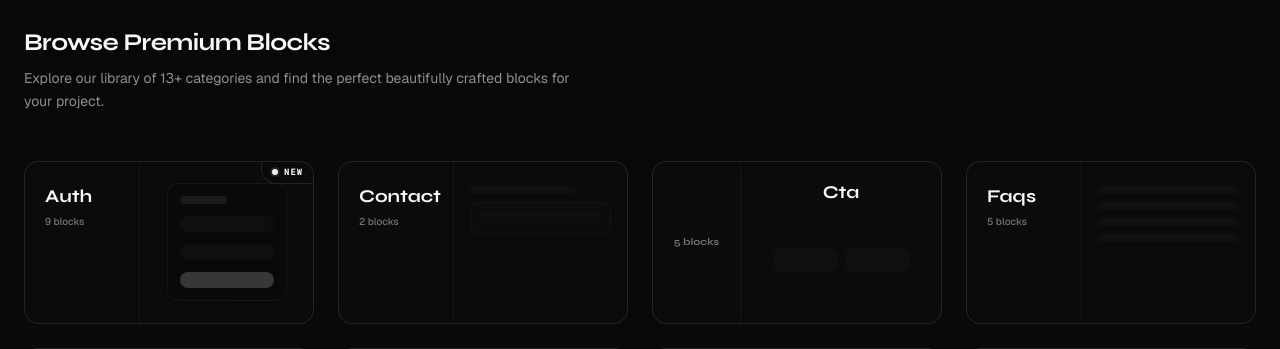
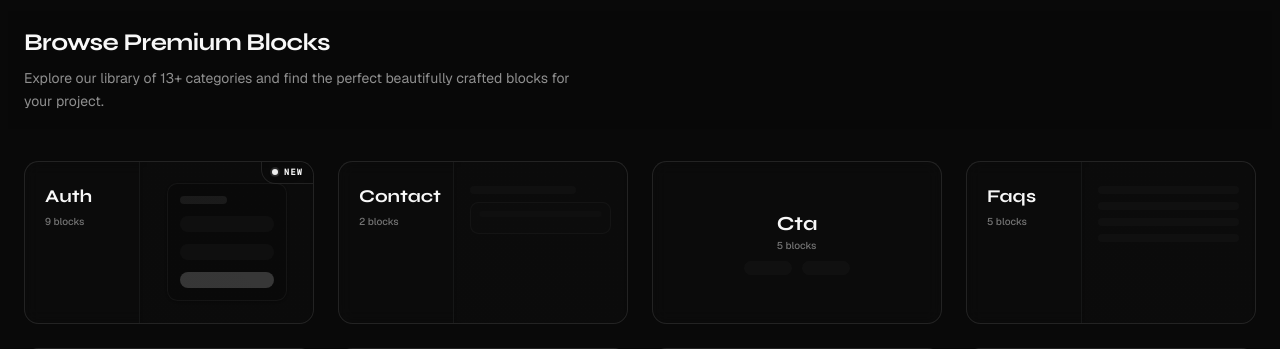
Before and after one commit to arkcabin/freddy-ui, a Next.js app: page / in a window 1280 px wide. Shown: the part 1721-2070 px from the top of the page. Built offline with nearby package versions, Linux system fonts and the light colour scheme.

Commit message:
Refactor: Update CTA and Header category card layouts, refine CTA skeleton design, and add IDs to block preview panels.

```diff
--- a/components/block/block-preview.tsx
+++ b/components/block/block-preview.tsx
@@ -31,8 +31,9 @@ export function BlockPreview({ previewMode, children }: BlockPreviewProps) {
           "bg-[size:24px_24px]"
         )}
       />
-      <PanelGroup direction="horizontal">
+      <PanelGroup direction="horizontal" id="block-preview-group">
         <Panel
+          id="main-panel"
           className="h-[var(--block-height)] lg:border-r lg:border-dashed"
           defaultSize={DEFAULTSIZE}
           minSize={30}
@@ -47,6 +48,7 @@ export function BlockPreview({ previewMode, children }: BlockPreviewProps) {
               <div className="absolute inset-0 m-auto h-20 w-1 rounded-full bg-foreground/20 transition-[height,background] hover:h-24 hover:bg-foreground/30" />
             </PanelResizeHandle>
             <Panel
+              id="resize-panel"
               className="-mr-[0.5px] ml-px"
               defaultSize={100 - DEFAULTSIZE}
               order={2}
--- a/components/category-card.tsx
+++ b/components/category-card.tsx
@@ -108,14 +108,17 @@ export function CategoryCard({ id, name, blocksCount, isNew, index }: Category &
 
         {layout === "cta" && (
           <>
-            <div className="flex w-[40%] items-center justify-center border-r border-border/50 p-4 font-heading text-[10px] font-medium text-muted-foreground/80">
-               {blocksCount} blocks
-            </div>
+
             <div className="flex flex-1 flex-col items-center justify-center gap-2 p-4">
-               <p className="font-heading text-lg font-bold text-foreground group-hover:text-primary transition-colors">
+              <div>
+                <p className="font-heading text-xl font-bold text-foreground transition-colors group-hover:text-primary">
                   {name}
                 </p>
-              <CategorySkeleton id={id} />
+                <p className="text-[10px] font-medium text-muted-foreground/80">
+                  {blocksCount} blocks
+                </p>
+              </div>
+              <CategorySkeleton id={id} className="h-auto w-auto" />
             </div>
           </>
         )}
--- a/components/category-skeleton.tsx
+++ b/components/category-skeleton.tsx
@@ -51,11 +51,9 @@ export function CategorySkeleton({ id, className }: CategorySkeletonProps) {
         );
       case "cta":
         return (
-          <div className="flex h-full w-full items-center justify-center p-4">
-            <div className="flex gap-2">
-              <div className="h-6 w-16 rounded-md bg-muted/40" />
-              <div className="h-6 w-16 rounded-md bg-muted/40" />
-            </div>
+          <div className="flex gap-2.5">
+            <div className="h-3.5 w-12 rounded-full bg-muted/40" />
+            <div className="h-3.5 w-12 rounded-full bg-muted/40" />
           </div>
         );
       case "testimonials":
```
Lines whose indentation alone changed are shown as unchanged.
